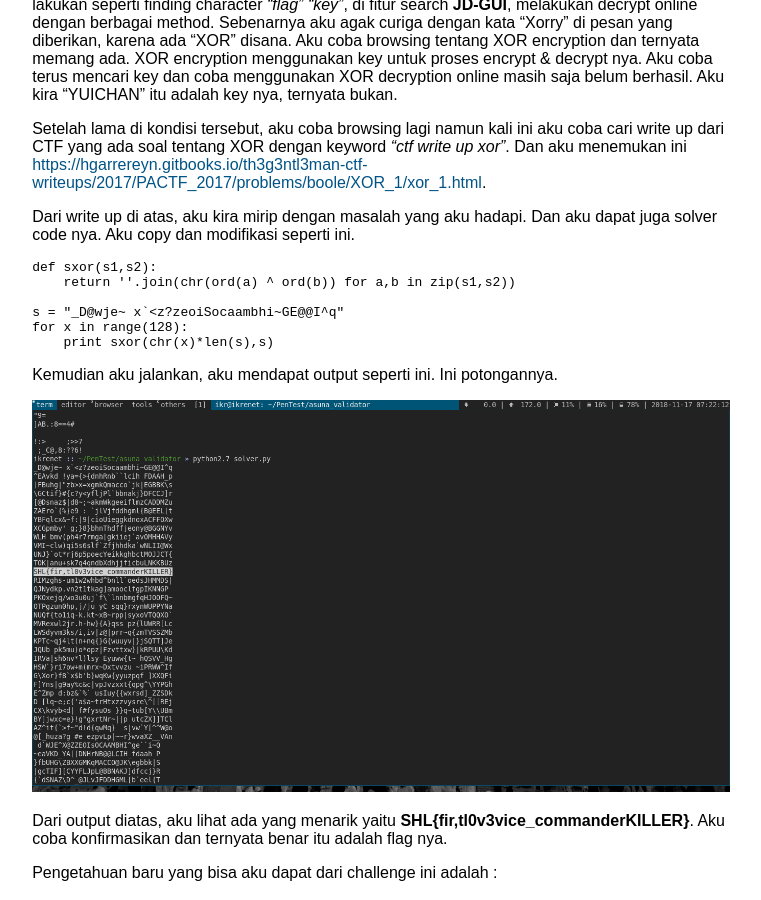
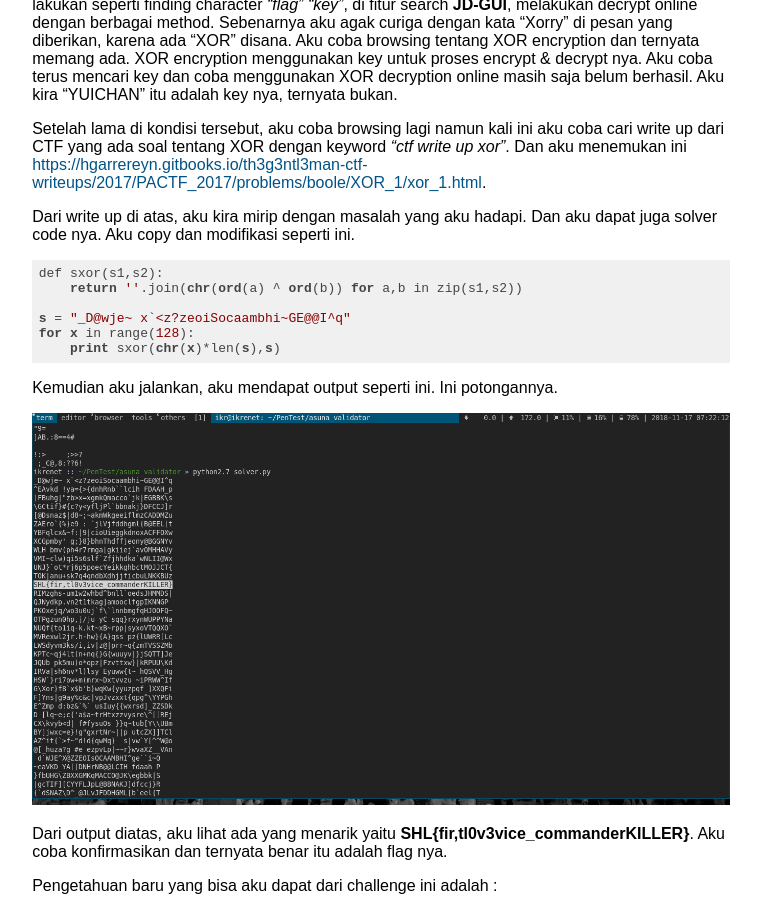
Before and after one commit to uddinmtm/uddinmtm.github.io, a Jekyll site: the page built from _posts/2018-11-17-write-up-challenge-shl-asuna-validator.md, in a window 1280 px wide and 900 px high, scrolled down 4446 px. Shown: the whole window, without its empty margins (259-1020 px from the left). Built offline with Jekyll 4.4.1, drawn with Linux system fonts in a browser that asks for light colours; comment, search, counter and statistics services are not loaded.

Commit message:
fix typo

````diff
--- a/_posts/2018-11-17-write-up-challenge-shl-asuna-validator.md
+++ b/_posts/2018-11-17-write-up-challenge-shl-asuna-validator.md
@@ -119,7 +119,7 @@ Setelah lama di kondisi tersebut, aku coba browsing lagi namun kali ini aku coba
 
 Dari write up di atas, aku kira mirip dengan masalah yang aku hadapi. Dan aku dapat juga solver code nya. Aku copy dan modifikasi seperti ini.
 
-```phyton
+```python
 def sxor(s1,s2):
     return ''.join(chr(ord(a) ^ ord(b)) for a,b in zip(s1,s2))
 
````
